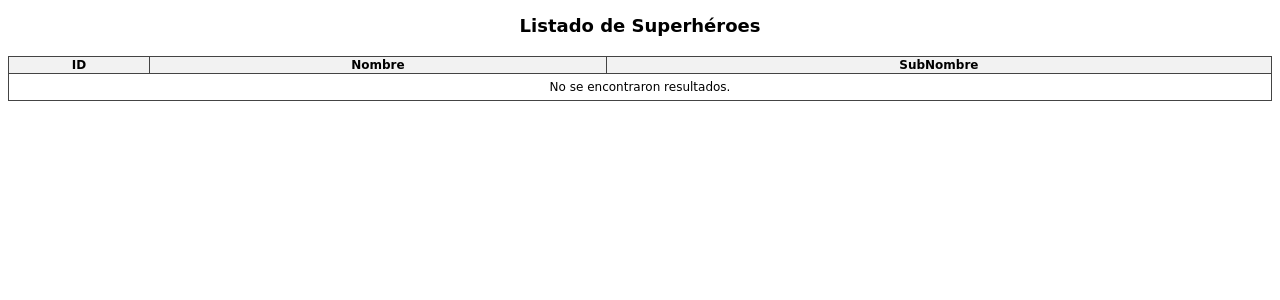
After one commit to programador2202/ProyectoEnLaragon, a CodeIgniter 4 app: the page made by app/Views/Buscador/pdf_template.php in a window 1280 px wide. The commit adds this page. Shown: the top 300 px of the page. Run offline with PHP 8.4 and a stand-in for CodeIgniter, Linux system fonts and the light colour scheme; the template is opened without the code that fills it, so the values that code supplies are empty; some libraries are stand-ins or nearby versions.

Commit message:
actualizado

```diff
--- a/app/Config/Routes.php
+++ b/app/Config/Routes.php
@@ -7,3 +7,4 @@ use CodeIgniter\Router\RouteCollection;
  */
 $routes->get('/', 'Home::index');
 $routes->get('buscador', 'SuperHeroController::index');
+$routes->get('superheroes/exportPdf', 'SuperHeroController::exportPdf');
--- /dev/null
+++ b/app/Views/Buscador/pdf_template.php
@@ -0,0 +1,62 @@
+<!DOCTYPE html>
+<html lang="es">
+<head>
+    <meta charset="UTF-8">
+    <title>Listado de Superhéroes</title>
+    <style>
+        body {
+            font-family: DejaVu Sans, sans-serif;
+            font-size: 12px;
+        }
+        h2 {
+            text-align: center;
+            margin-bottom: 20px;
+        }
+        table {
+            width: 100%;
+            border-collapse: collapse;
+            margin-top: 15px;
+        }
+        table, th, td {
+            border: 1px solid #444;
+        }
+        th {
+            background: #f2f2f2;
+            font-weight: bold;
+            text-align: center;
+        }
+        td {
+            padding: 6px;
+            text-align: center;
+        }
+    </style>
+</head>
+<body>
+    <h2>Listado de Superhéroes</h2>
+
+    <table>
+        <thead>
+            <tr>
+                <th>ID</th>
+                <th>Nombre</th>
+                <th>SubNombre</th>
+            </tr>
+        </thead>
+        <tbody>
+            <?php if (!empty($heroes)): ?>
+                <?php foreach ($heroes as $h): ?>
+                    <tr>
+                        <td><?= esc($h['id']) ?></td>
+                        <td><?= esc($h['superhero_name']) ?></td>
+                        <td><?= esc($h['full_name']) ?></td>
+                    </tr>
+                <?php endforeach; ?>
+            <?php else: ?>
+                <tr>
+                    <td colspan="3">No se encontraron resultados.</td>
+                </tr>
+            <?php endif; ?>
+        </tbody>
+    </table>
+</body>
+</html>
```
Also changed, not shown: app/Controllers/SuperHeroController.php (+41 -11 lines), app/Views/Buscador/buscador1.php (+19 -15 lines), 5 other files.
